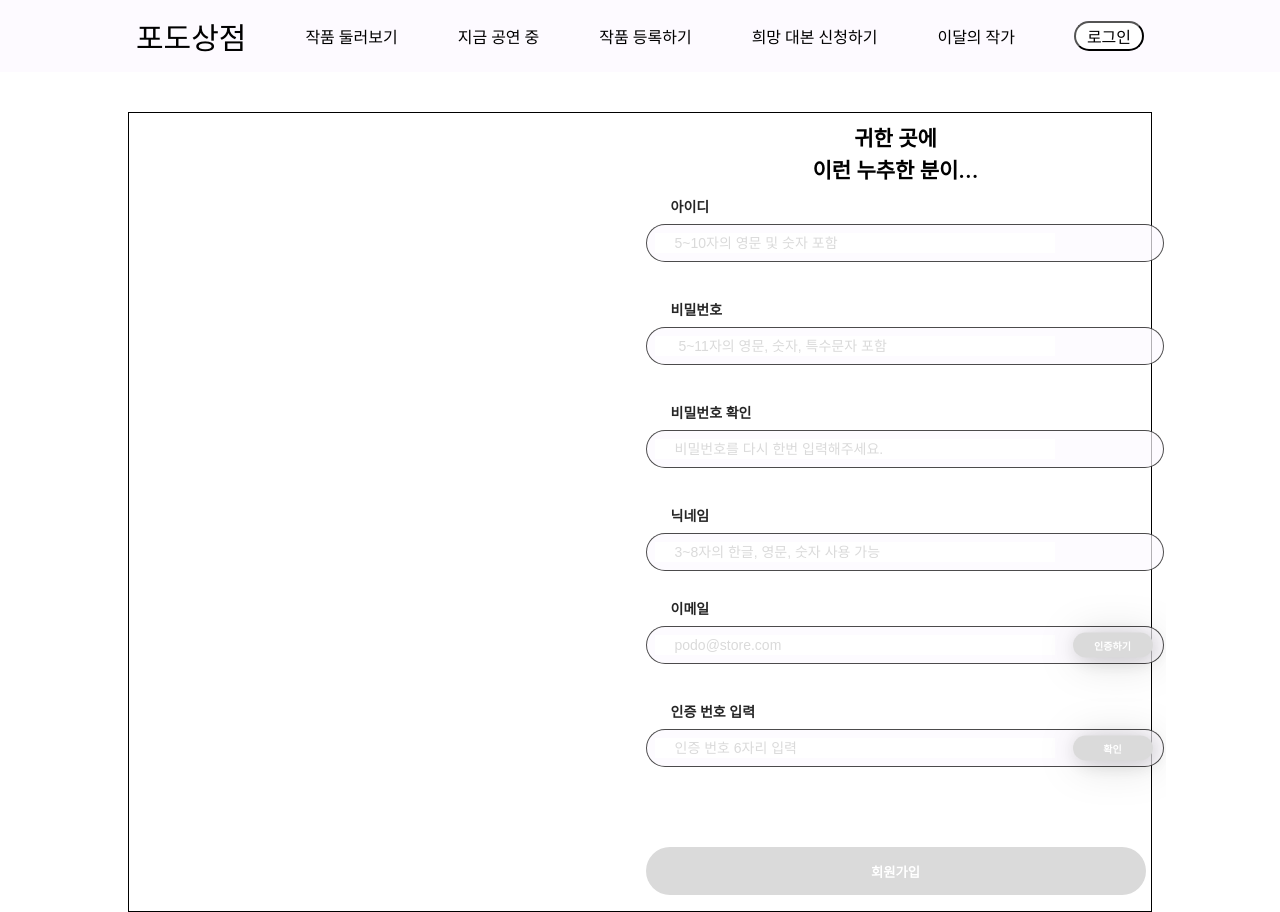
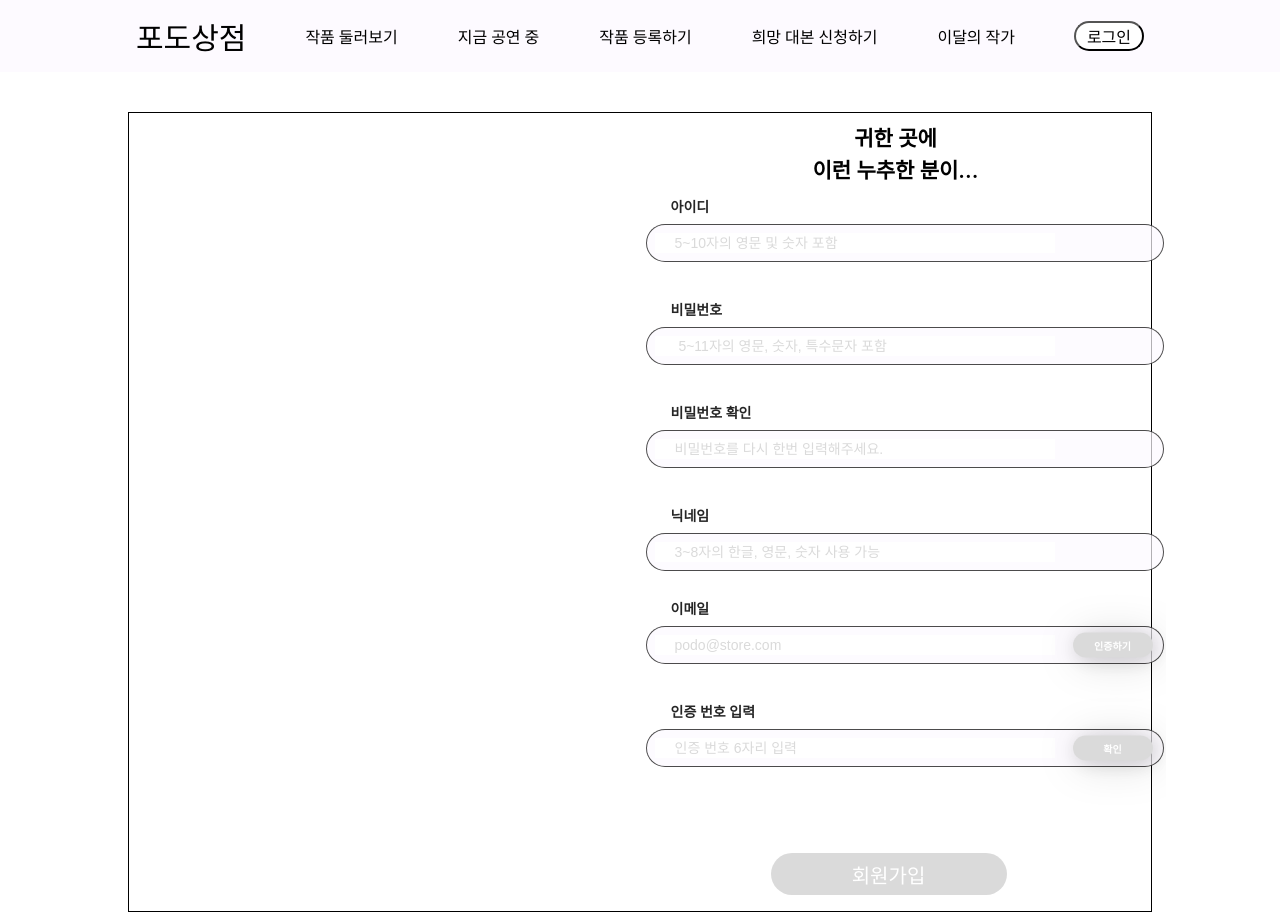
Before and after one commit to Podo-Store/FE, a React (Create React App) app: page /signup in a window 1280 px wide. Built offline with nearby package versions, Linux system fonts and the light colour scheme; a web font is replaced by a local one.

Commit message:
STYLE: 회원가입 페이지 하단 버튼 수정 (#3)
Figma 디자인에 맞게 변경

```diff
--- a/src/Pages/SignUp.css
+++ b/src/Pages/SignUp.css
@@ -119,15 +119,17 @@
 }
 
 .bottomButton {
-  width: 100%;
-  height: 48px;
+  width: 236px;
+  height: 42px;
   border: none;
-  font-weight: 700;
-  background-color: #9e30f4;
+  font-weight: 500;
+  background-color: #f2d4f1;
   border-radius: 64px;
-  color: white;
+  color: black;
+  margin: 0 25%;
   margin-bottom: 16px;
   cursor: pointer;
+  font-size: 20px;
 }
 
 .bottomButton:disabled {
```
